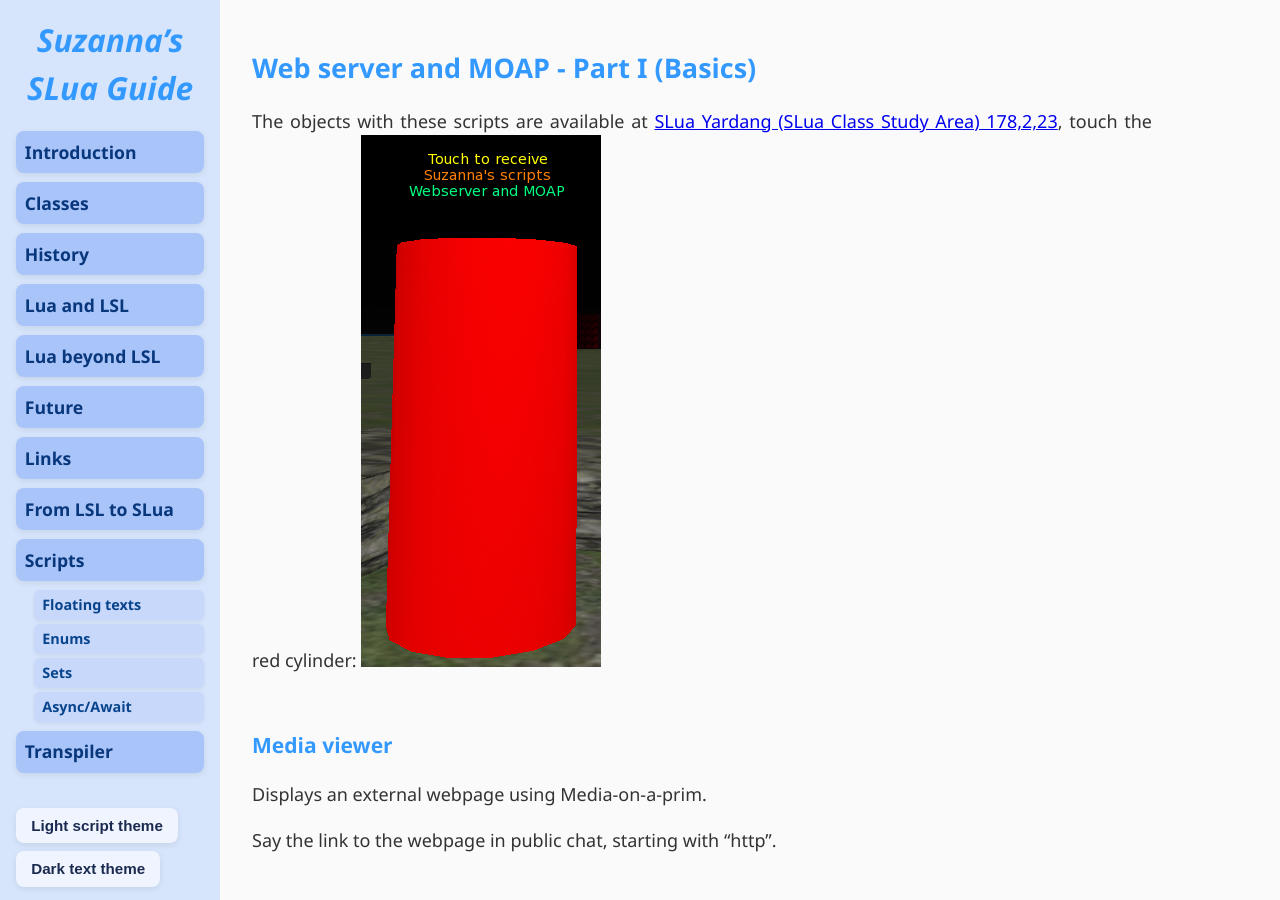
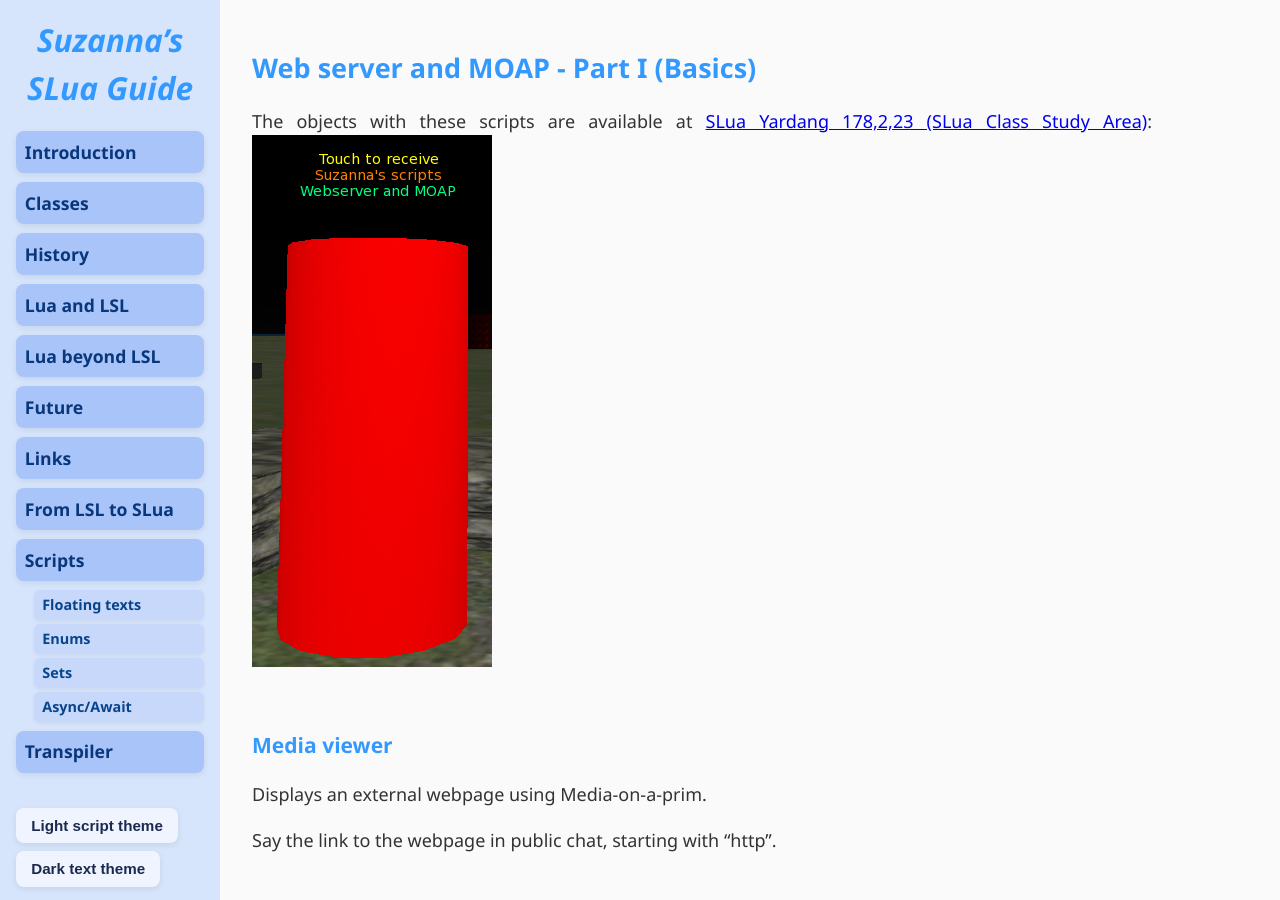
Before and after one commit to Suzanna-Linn/slua, a Jekyll site: the page built from docs/scripts-web1.md, in a window 1280 px wide and 900 px high. Built offline with Jekyll 4.4.1, drawn with Linux system fonts in a browser that asks for light colours; nearby versions of some CDN libraries; comment, search, counter and statistics services are not loaded.

Commit message:
Update scripts-web1.md

```diff
--- a/docs/scripts-web1.md
+++ b/docs/scripts-web1.md
@@ -6,7 +6,7 @@
 
 ## Web server and MOAP - Part I (Basics)
 
-The objects with these scripts are available at [SLua Yardang (SLua Class Study Area) 178,2,23](secondlife://Aditi/secondlife/SLua%20Yardang/178/2/23), touch the red cylinder:
+The objects with these scripts are available at [SLua Yardang 178,2,23 (SLua Class Study Area)](secondlife://Aditi/secondlife/SLua%20Yardang/178/2/23):
 <img src="images/giver.png" alt="Web server and MOAP">
 
 ### Media viewer
```
